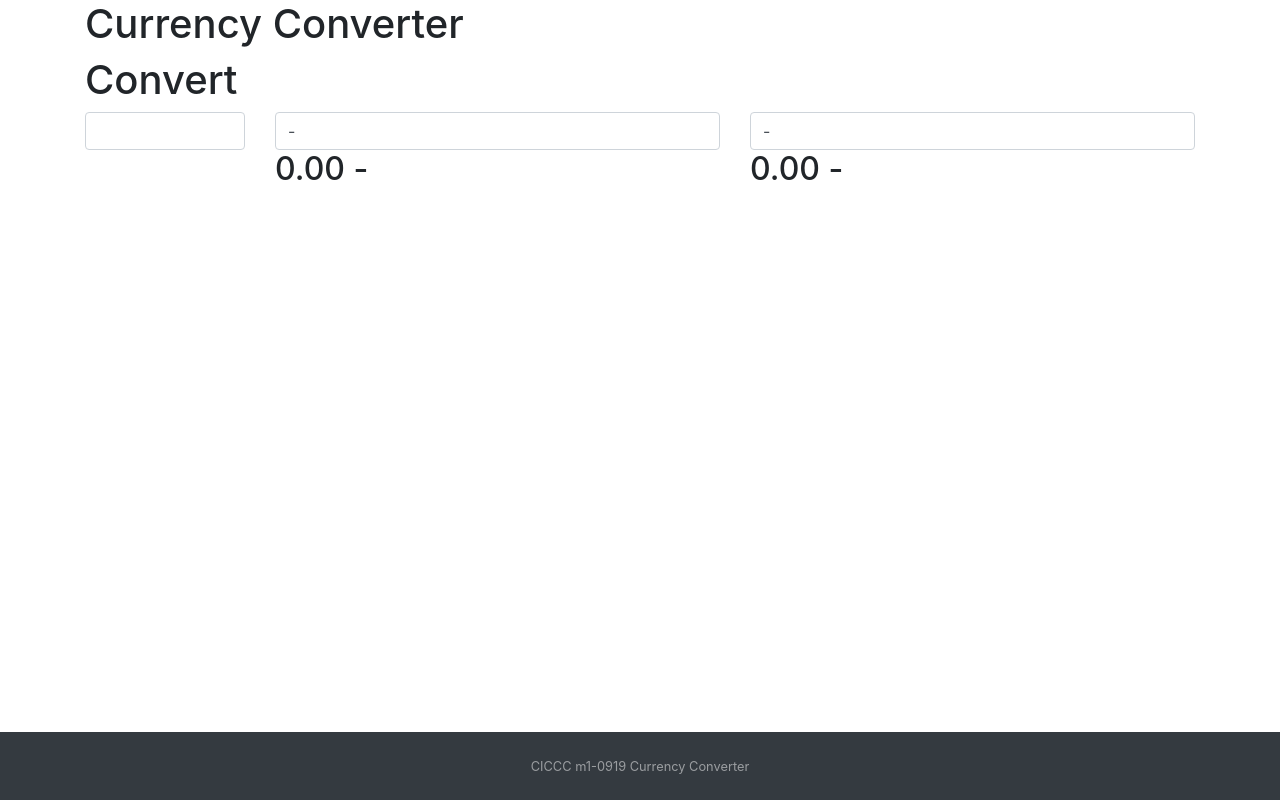
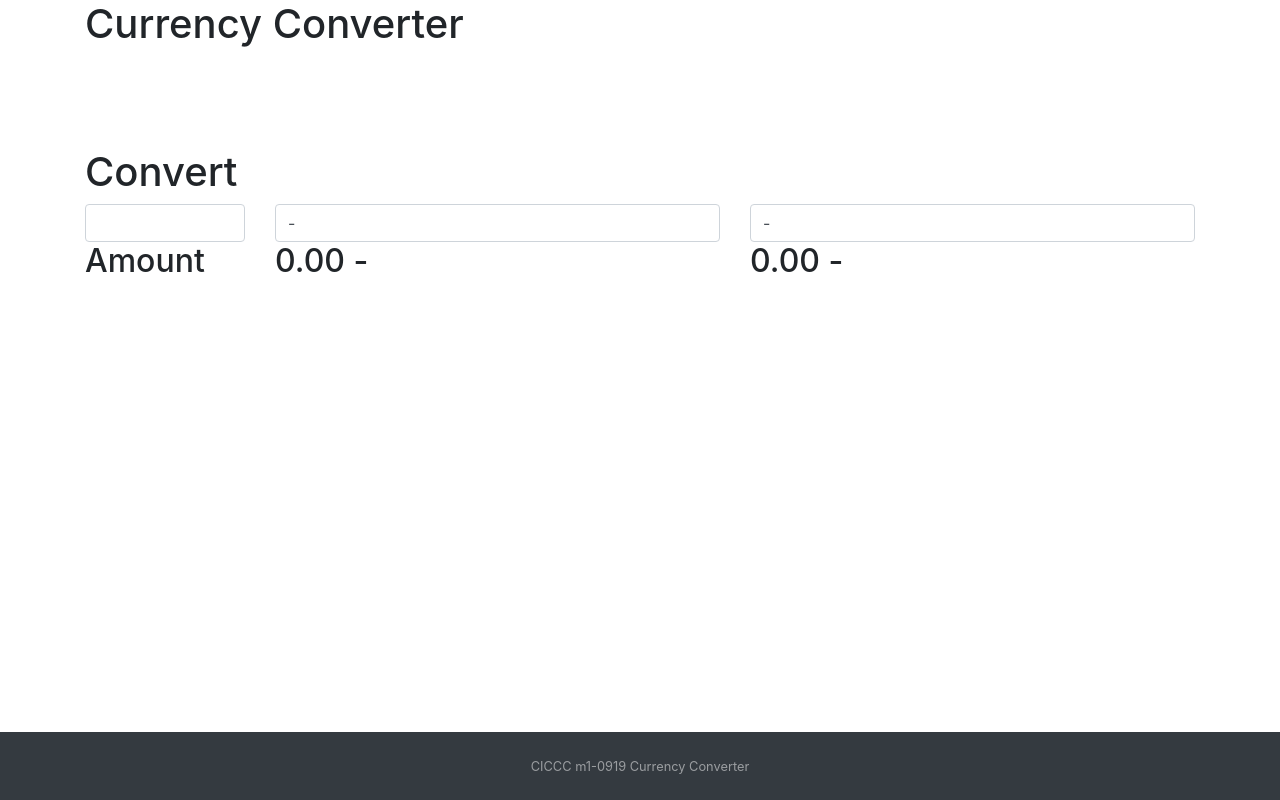
Before and after one commit to sugaya24/currency-converter, a React app: page / in a window 1280 px wide. Built offline with nearby package versions, Linux system fonts and the light colour scheme.

Commit message:
Add: style

```diff
--- a/src/components/Convert.js
+++ b/src/components/Convert.js
@@ -55,7 +55,7 @@ export default class Convert extends Component {
     });
 
     return (
-      <div>
+      <div className="convert-container">
         <h1>Convert</h1>
         <div className="row">
           <div className="col-md-2">
--- a/src/components/DisplayResult.js
+++ b/src/components/DisplayResult.js
@@ -16,7 +16,7 @@ export default class DisplayResult extends Component {
     amount = isNaN(amount) ? parseFloat(0).toFixed(2) : amount;
     return (
       <div className="row">
-        <div className="col-md-2"></div>
+        <h2 className="col-md-2">Amount</h2>
         <h2 className="col-md-5">
           {amount} {this.props.country1}
         </h2>
--- a/src/currencyData.js
+++ b/src/currencyData.js
@@ -2,14 +2,177 @@ const data = {
   success: true,
   terms: 'https://currencylayer.com/terms',
   privacy: 'https://currencylayer.com/privacy',
-  timestamp: 1582214946,
+  timestamp: 1582387746,
   source: 'USD',
   quotes: {
-    USDJPY: 112.041501,
-    USDCAD: 1.32398,
-    USDBRL: 4.394102,
-    USDPHP: 50.807502,
-    USDTWD: 30.403982
+    USDAED: 3.673204,
+    USDAFN: 77.050404,
+    USDALL: 112.703989,
+    USDAMD: 478.350403,
+    USDANG: 1.790828,
+    USDAOA: 492.989504,
+    USDARS: 61.757805,
+    USDAUD: 1.510578,
+    USDAWG: 1.8,
+    USDAZN: 1.70397,
+    USDBAM: 1.810761,
+    USDBBD: 2.020063,
+    USDBDT: 84.98486,
+    USDBGN: 1.802665,
+    USDBHD: 0.376877,
+    USDBIF: 1891,
+    USDBMD: 1,
+    USDBND: 1.401046,
+    USDBOB: 6.918661,
+    USDBRL: 4.389604,
+    USDBSD: 1.000449,
+    USDBTC: 0.000103,
+    USDBTN: 72.03064,
+    USDBWP: 11.079375,
+    USDBYN: 2.215001,
+    USDBYR: 19600,
+    USDBZD: 2.016637,
+    USDCAD: 1.322315,
+    USDCDF: 1696.000362,
+    USDCHF: 0.97815,
+    USDCLF: 0.029131,
+    USDCLP: 803.803912,
+    USDCNY: 7.027204,
+    USDCOP: 3395.99,
+    USDCRC: 570.39296,
+    USDCUC: 1,
+    USDCUP: 26.5,
+    USDCVE: 102.490394,
+    USDCZK: 23.10135,
+    USDDJF: 177.720394,
+    USDDKK: 6.885604,
+    USDDOP: 53.570393,
+    USDDZD: 120.750393,
+    USDEGP: 15.557225,
+    USDERN: 15.000358,
+    USDETB: 32.22504,
+    USDEUR: 0.92191,
+    USDFJD: 2.21625,
+    USDFKP: 0.771603,
+    USDGBP: 0.771903,
+    USDGEL: 2.82504,
+    USDGGP: 0.771603,
+    USDGHS: 5.32039,
+    USDGIP: 0.771603,
+    USDGMD: 50.85039,
+    USDGNF: 9422.503851,
+    USDGTQ: 7.643537,
+    USDGYD: 209.00552,
+    USDHKD: 7.78758,
+    USDHNL: 24.950389,
+    USDHRK: 6.868964,
+    USDHTG: 97.804404,
+    USDHUF: 310.530388,
+    USDIDR: 13775.27,
+    USDILS: 3.41698,
+    USDIMP: 0.771603,
+    USDINR: 71.887504,
+    USDIQD: 1190,
+    USDIRR: 42105.000352,
+    USDISK: 127.710386,
+    USDJEP: 0.771603,
+    USDJMD: 139.76567,
+    USDJOD: 0.70904,
+    USDJPY: 111.580385,
+    USDKES: 101.17958,
+    USDKGS: 69.850385,
+    USDKHR: 4080.000351,
+    USDKMF: 453.625039,
+    USDKPW: 900,
+    USDKRW: 1207.070384,
+    USDKWD: 0.30656,
+    USDKYD: 0.833708,
+    USDKZT: 376.78274,
+    USDLAK: 8908.000349,
+    USDLBP: 1512.520604,
+    USDLKR: 181.72085,
+    USDLRD: 197.000348,
+    USDLSL: 14.970382,
+    USDLTL: 2.95274,
+    USDLVL: 0.60489,
+    USDLYD: 1.415039,
+    USDMAD: 9.702504,
+    USDMDL: 17.808289,
+    USDMGA: 3720.000347,
+    USDMKD: 56.72057,
+    USDMMK: 1452.766404,
+    USDMNT: 2762.690366,
+    USDMOP: 8.02648,
+    USDMRO: 357.000035,
+    USDMUR: 37.64157,
+    USDMVR: 15.403741,
+    USDMWK: 735.000345,
+    USDMXN: 18.911104,
+    USDMYR: 4.189104,
+    USDMZN: 64.880377,
+    USDNAD: 14.970377,
+    USDNGN: 363.503727,
+    USDNIO: 34.203725,
+    USDNOK: 9.280904,
+    USDNPR: 115.24929,
+    USDNZD: 1.575313,
+    USDOMR: 0.384971,
+    USDPAB: 1.000449,
+    USDPEN: 3.386039,
+    USDPGK: 3.40125,
+    USDPHP: 50.890334,
+    USDPKR: 154.303704,
+    USDPLN: 3.952804,
+    USDPYG: 6543.400804,
+    USDQAR: 3.641038,
+    USDRON: 4.423204,
+    USDRSD: 108.430373,
+    USDRUB: 64.074304,
+    USDRWF: 935,
+    USDSAR: 3.751164,
+    USDSBD: 8.254337,
+    USDSCR: 13.705038,
+    USDSDG: 53.250372,
+    USDSEK: 9.72032,
+    USDSGD: 1.39764,
+    USDSHP: 0.771603,
+    USDSLL: 9725.000339,
+    USDSOS: 583.000338,
+    USDSRD: 7.458038,
+    USDSTD: 21888.77818,
+    USDSVC: 8.753697,
+    USDSYP: 514.99882,
+    USDSZL: 15.07037,
+    USDTHB: 31.55037,
+    USDTJS: 9.697253,
+    USDTMT: 3.51,
+    USDTND: 2.84375,
+    USDTOP: 2.320804,
+    USDTRY: 6.096404,
+    USDTTD: 6.764835,
+    USDTWD: 30.402038,
+    USDTZS: 2311.103635,
+    USDUAH: 24.472774,
+    USDUGX: 3674.701304,
+    USDUSD: 1,
+    USDUYU: 38.095458,
+    USDUZS: 9523.000335,
+    USDVEF: 9.987504,
+    USDVND: 23236.5,
+    USDVUV: 117.770876,
+    USDWST: 2.736713,
+    USDXAF: 607.33948,
+    USDXAG: 0.054075,
+    USDXAU: 0.000608,
+    USDXCD: 2.70255,
+    USDXDR: 0.734781,
+    USDXOF: 607.503602,
+    USDXPF: 110.3036,
+    USDYER: 250.350364,
+    USDZAR: 15.00329,
+    USDZMK: 9001.203593,
+    USDZMW: 14.591779,
+    USDZWL: 322.000001
   }
 };
 
--- a/style.scss
+++ b/style.scss
@@ -1,6 +1,10 @@
 html {
   position: relative;
   min-height: 100%;
+}
+
+.convert-container {
+  margin-top: 100px;
 }
 
 footer {
```
Also changed, not shown: style.css, 1 other file.
